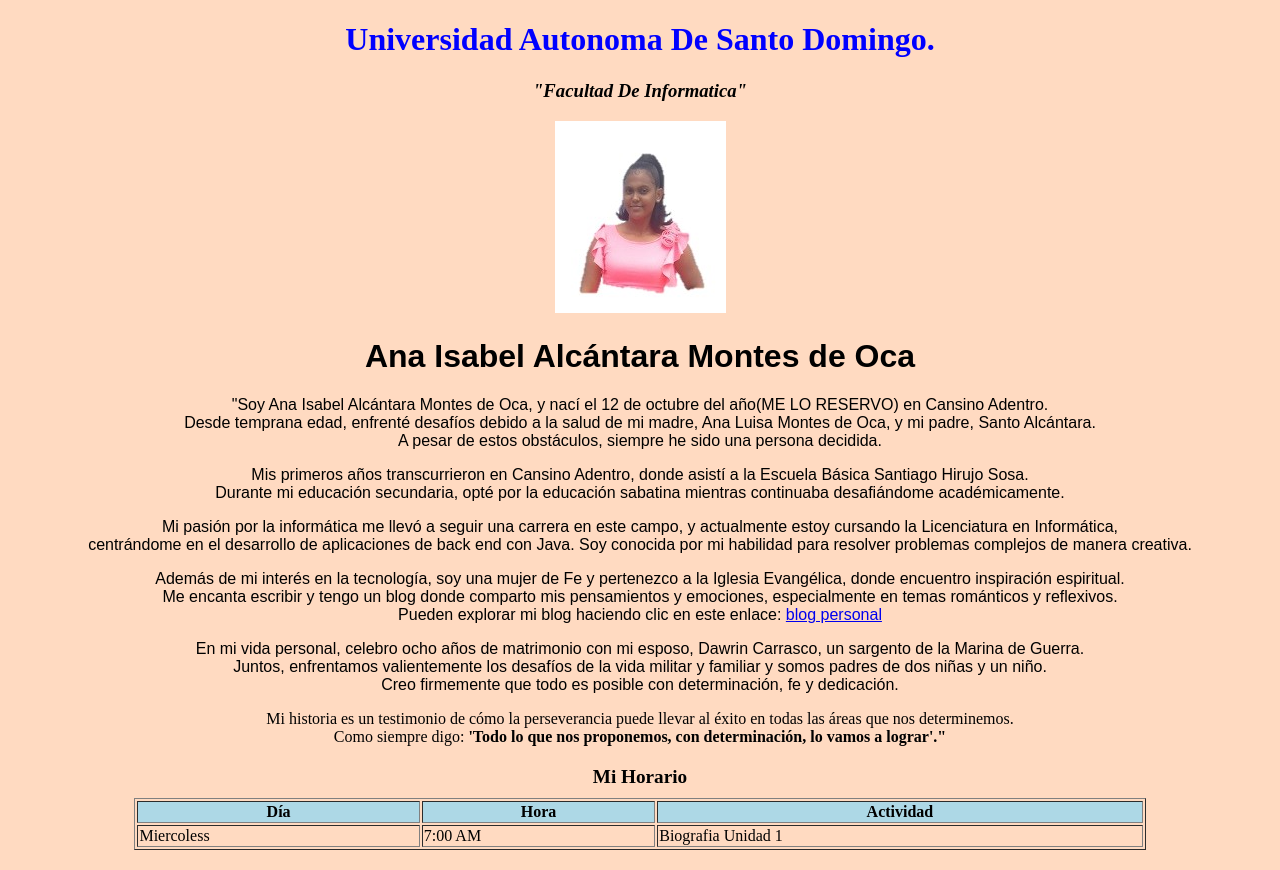
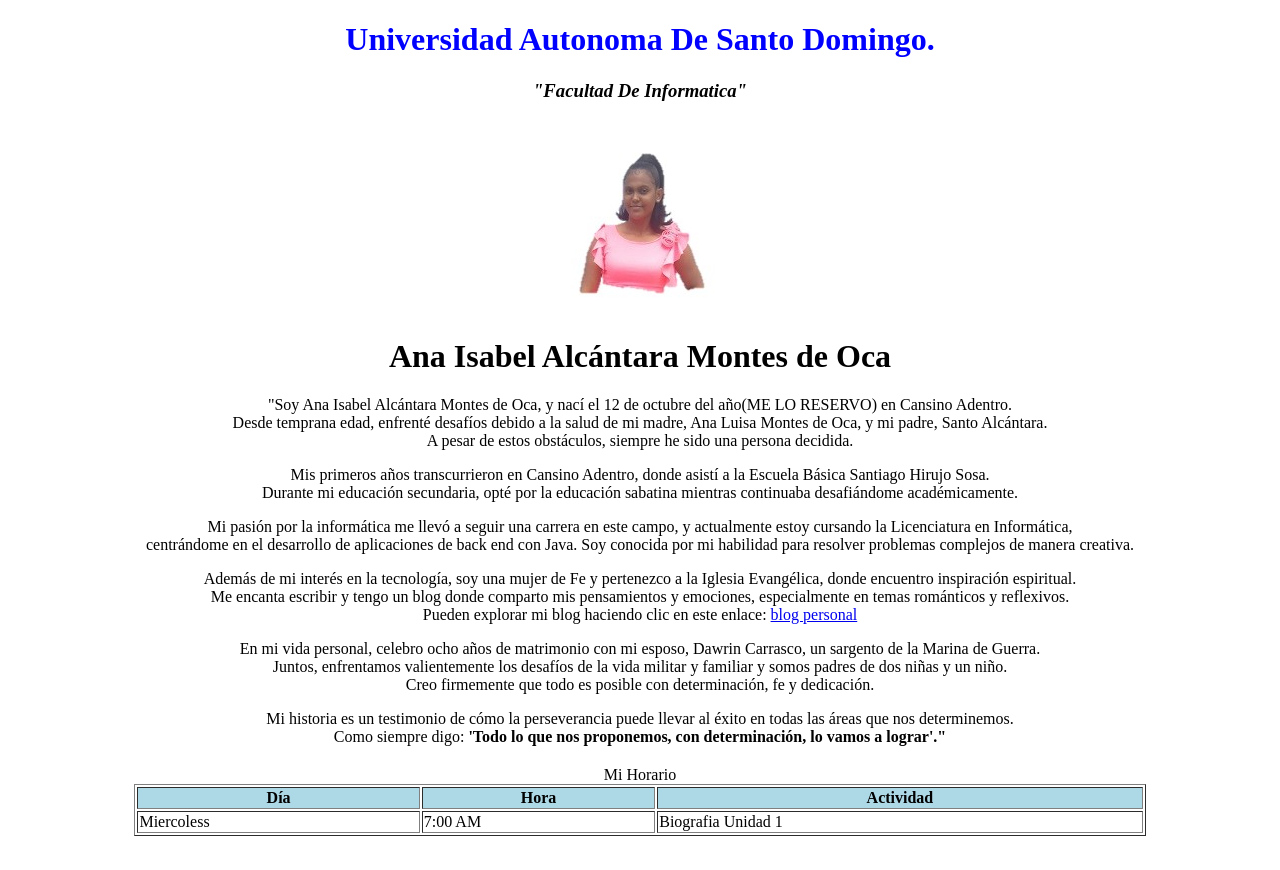
Before and after one commit to 8098125043/anaAlcantara.github.io, a plain HTML site: page index.html in a window 1280 px wide. Drawn offline with Linux system fonts and the light colour scheme.

Commit message:
Update index.html
Cambios en el estilo

```diff
--- a/index.html
+++ b/index.html
@@ -7,13 +7,13 @@
 <meta name = "viewport" content = width =devise = width, initial >
 <title>Autobiografia</title>
 
-<body bgcolor=FFDAC1>
+<body>
 <heder>
 <h1 style="color: blue;"><Center>Universidad Autonoma De Santo Domingo.</h1>
         <h3><Center><b><i>"Facultad  De Informatica"</i></b></h3>
 </heder>
 <table border="1" style="width: 80%; margin: 20px auto;">
-    <caption style="font-weight: bold; font-size: 1.2em; margin-bottom: 10px;">Mi Horario</caption>
+    <caption>Mi Horario</caption>
     <tr>
         <th style="background-color: #ADD8E6;">Día</th>
         <th style="background-color: #ADD8E6;">Hora</th>
@@ -28,19 +28,19 @@
 <Center><img src="Imagen1.jpg" alt = "Imagen para biografia">
 
 
-<h1 style="font-family: Arial, sans-serif;"> Ana Isabel Alcántara Montes de Oca </h1>
+<h1> Ana Isabel Alcántara Montes de Oca </h1>
 
-<p style="font-family: Arial, sans-serif;">"Soy Ana Isabel Alcántara Montes de Oca, y nací el 12 de octubre del año(ME LO RESERVO) en Cansino Adentro.<br> Desde temprana edad, enfrenté desafíos debido a la salud de mi madre, Ana Luisa Montes de Oca, y mi padre, Santo Alcántara. <br>A pesar de estos obstáculos, siempre he sido una persona decidida.</p>
+<p>"Soy Ana Isabel Alcántara Montes de Oca, y nací el 12 de octubre del año(ME LO RESERVO) en Cansino Adentro.<br> Desde temprana edad, enfrenté desafíos debido a la salud de mi madre, Ana Luisa Montes de Oca, y mi padre, Santo Alcántara. <br>A pesar de estos obstáculos, siempre he sido una persona decidida.</p>
 
-<p style="font-family: Arial, sans-serif;">Mis primeros años transcurrieron en Cansino Adentro, donde asistí a la Escuela Básica Santiago Hirujo Sosa.<br> Durante mi educación secundaria, opté por la educación sabatina mientras continuaba desafiándome académicamente.</p>
+<p>Mis primeros años transcurrieron en Cansino Adentro, donde asistí a la Escuela Básica Santiago Hirujo Sosa.<br> Durante mi educación secundaria, opté por la educación sabatina mientras continuaba desafiándome académicamente.</p>
 
-<p style="font-family: Arial, sans-serif;">Mi pasión por la informática me llevó a seguir una carrera en este campo, y actualmente estoy cursando la Licenciatura en Informática,<br> centrándome en el desarrollo de aplicaciones de back end con Java. Soy conocida por mi habilidad para resolver problemas complejos de manera creativa.</p>
+<p>Mi pasión por la informática me llevó a seguir una carrera en este campo, y actualmente estoy cursando la Licenciatura en Informática,<br> centrándome en el desarrollo de aplicaciones de back end con Java. Soy conocida por mi habilidad para resolver problemas complejos de manera creativa.</p>
 
-<p style="font-family: Arial, sans-serif;">Además de mi interés en la tecnología, soy una mujer de Fe y pertenezco a la Iglesia Evangélica, donde encuentro inspiración espiritual.<br> Me encanta escribir y tengo un blog donde comparto mis pensamientos y emociones, especialmente en temas románticos y reflexivos.<br> Pueden explorar mi blog haciendo clic en este enlace: <a href="https://anaalcantaramontes.blogspot.com/">blog personal</a></p>
+<p>Además de mi interés en la tecnología, soy una mujer de Fe y pertenezco a la Iglesia Evangélica, donde encuentro inspiración espiritual.<br> Me encanta escribir y tengo un blog donde comparto mis pensamientos y emociones, especialmente en temas románticos y reflexivos.<br> Pueden explorar mi blog haciendo clic en este enlace: <a href="https://anaalcantaramontes.blogspot.com/">blog personal</a></p>
 
-<p style="font-family: Arial, sans-serif;">En mi vida personal, celebro ocho años de matrimonio con mi esposo, Dawrin Carrasco, un sargento de la Marina de Guerra.<br> Juntos, enfrentamos valientemente los desafíos de la vida militar y familiar y somos padres de dos niñas y un niño.<br> Creo firmemente que todo es posible con determinación, fe y dedicación.</p>
+<p>En mi vida personal, celebro ocho años de matrimonio con mi esposo, Dawrin Carrasco, un sargento de la Marina de Guerra.<br> Juntos, enfrentamos valientemente los desafíos de la vida militar y familiar y somos padres de dos niñas y un niño.<br> Creo firmemente que todo es posible con determinación, fe y dedicación.</p>
 
-<pstyle="font-family: Arial, sans-serif;">Mi historia es un testimonio de cómo la perseverancia puede llevar al éxito en todas las áreas que nos determinemos.<br> Como siempre digo: <b>'Todo lo que nos proponemos, con determinación, lo vamos a lograr'."</b></p>
+<p>Mi historia es un testimonio de cómo la perseverancia puede llevar al éxito en todas las áreas que nos determinemos.<br> Como siempre digo: <b>'Todo lo que nos proponemos, con determinación, lo vamos a lograr'."</b></p>
 
 
 </body>
```
